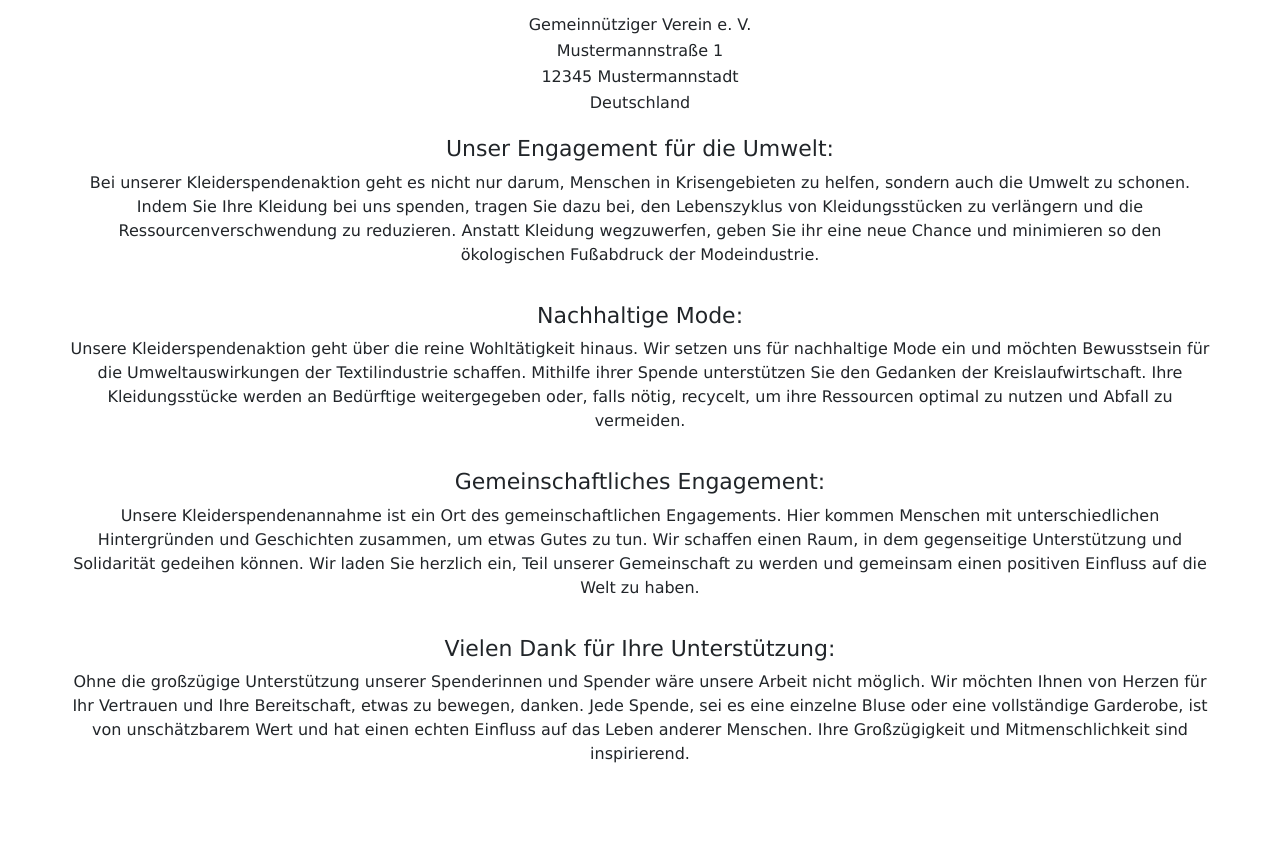
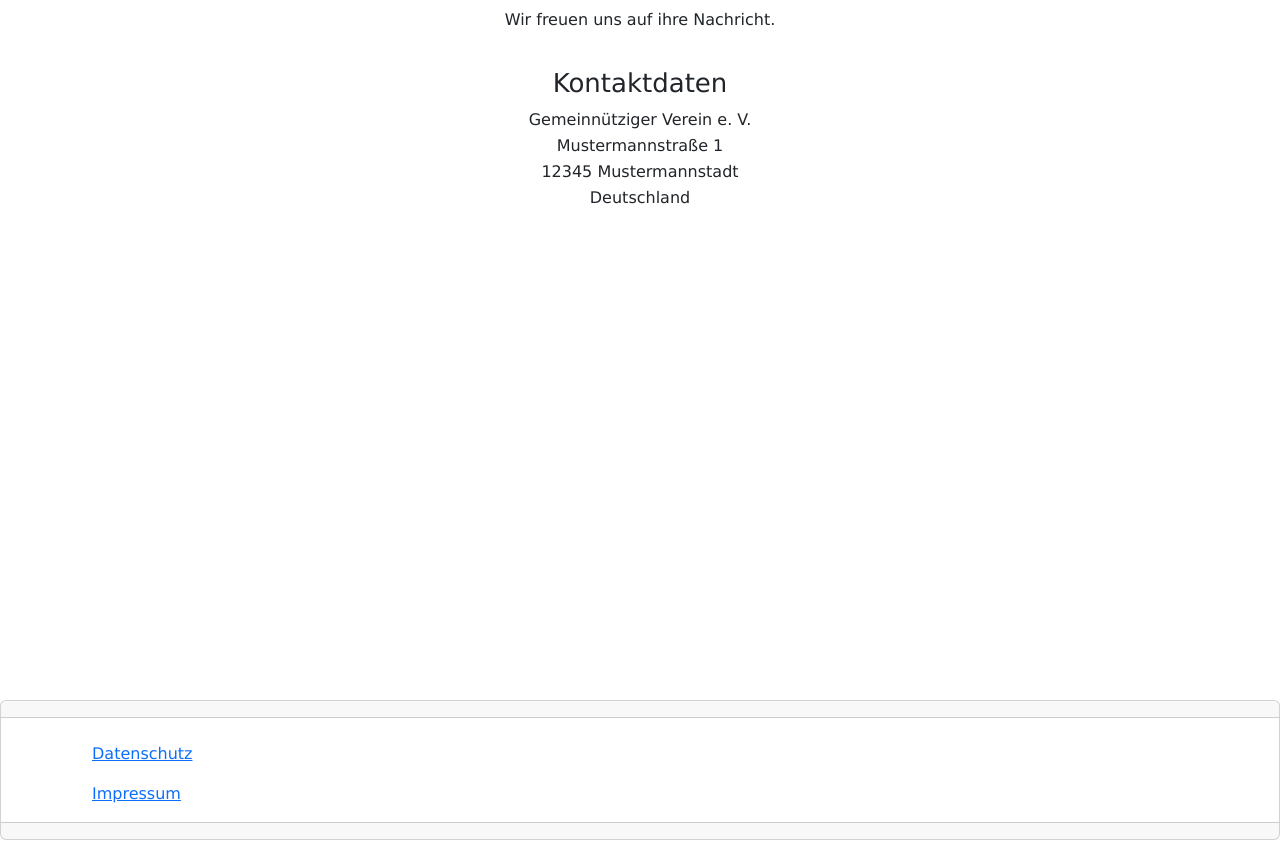
Before and after one commit to annamay934/IPWA-Projekt, a React (Create React App) app: page /contact in a window 1280 px wide. Shown: the part 226-1068 px from the top of the page. Built offline with nearby package versions, Linux system fonts and the light colour scheme.

Commit message:
change contactpage

```diff
--- a/src/pages/Contact.js
+++ b/src/pages/Contact.js
@@ -11,6 +11,11 @@ function ContactPage() {
           Vereins persönlich übergeben werden oder von einem Sammelfahrzeug
           abgeholt werden.
         </p>
+
+        <section>
+          <h2 className="custom-h2">Schreiben Sie uns!</h2>
+          <p>Wir freuen uns auf ihre Nachricht.</p>
+        </section>
 
         <div bordered hover className="table-container">
           <table>
@@ -33,58 +38,6 @@ function ContactPage() {
             </tbody>
           </table>
         </div>
-
-        <section>
-          <h2 className="custom-h2">Unser Engagement für die Umwelt:</h2>
-          <p>
-            Bei unserer Kleiderspendenaktion geht es nicht nur darum, Menschen
-            in Krisengebieten zu helfen, sondern auch die Umwelt zu schonen.
-            Indem Sie Ihre Kleidung bei uns spenden, tragen Sie dazu bei, den
-            Lebenszyklus von Kleidungsstücken zu verlängern und die
-            Ressourcenverschwendung zu reduzieren. Anstatt Kleidung wegzuwerfen,
-            geben Sie ihr eine neue Chance und minimieren so den ökologischen
-            Fußabdruck der Modeindustrie.
-          </p>
-        </section>
-
-        <section>
-          <h2 className="custom-h2">Nachhaltige Mode:</h2>
-          <p>
-            Unsere Kleiderspendenaktion geht über die reine Wohltätigkeit
-            hinaus. Wir setzen uns für nachhaltige Mode ein und möchten
-            Bewusstsein für die Umweltauswirkungen der Textilindustrie schaffen.
-            Mithilfe ihrer Spende unterstützen Sie den Gedanken der
-            Kreislaufwirtschaft. Ihre Kleidungsstücke werden an Bedürftige
-            weitergegeben oder, falls nötig, recycelt, um ihre Ressourcen
-            optimal zu nutzen und Abfall zu vermeiden.
-          </p>
-        </section>
-
-        <section>
-          <h2 className="custom-h2">Gemeinschaftliches Engagement:</h2>
-          <p>
-            Unsere Kleiderspendenannahme ist ein Ort des gemeinschaftlichen
-            Engagements. Hier kommen Menschen mit unterschiedlichen
-            Hintergründen und Geschichten zusammen, um etwas Gutes zu tun. Wir
-            schaffen einen Raum, in dem gegenseitige Unterstützung und
-            Solidarität gedeihen können. Wir laden Sie herzlich ein, Teil
-            unserer Gemeinschaft zu werden und gemeinsam einen positiven
-            Einfluss auf die Welt zu haben.
-          </p>
-        </section>
-
-        <section>
-          <h2 className="custom-h2">Vielen Dank für Ihre Unterstützung:</h2>
-          <p>
-            Ohne die großzügige Unterstützung unserer Spenderinnen und Spender
-            wäre unsere Arbeit nicht möglich. Wir möchten Ihnen von Herzen für
-            Ihr Vertrauen und Ihre Bereitschaft, etwas zu bewegen, danken. Jede
-            Spende, sei es eine einzelne Bluse oder eine vollständige Garderobe,
-            ist von unschätzbarem Wert und hat einen echten Einfluss auf das
-            Leben anderer Menschen. Ihre Großzügigkeit und Mitmenschlichkeit
-            sind inspirierend.
-          </p>
-        </section>
       </body>
     </div>
   );
```
